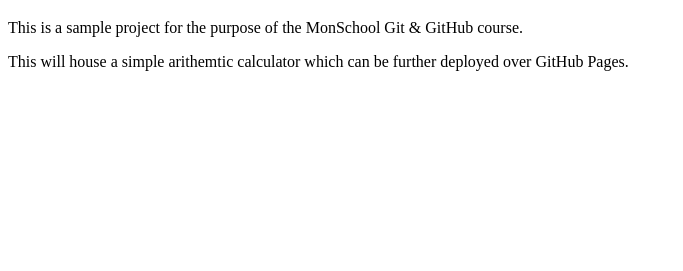
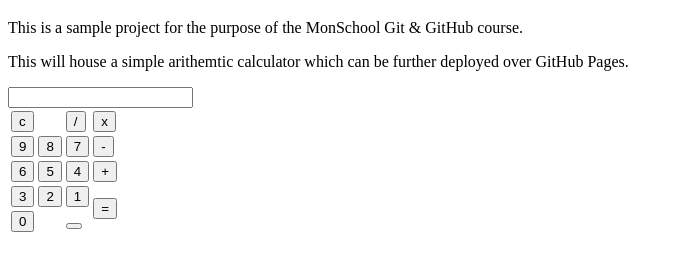
Before and after one commit to HarshCasper/monschool-calculator, a plain HTML site: page index.html in a window 1280 px wide. Shown: the part 61-332 px from the top of the page, without its empty margins (0-683 px from the left). Drawn offline with Linux system fonts and the light colour scheme.

Commit message:
add HTML for the calculator page

```diff
--- a/index.html
+++ b/index.html
@@ -13,5 +13,43 @@
   <p>
      This will house a simple arithemtic calculator which can be further deployed over GitHub Pages.
   </p>
+  <div class="container">
+    <div class="calc">
+        <input type="text" name="input" id="input">
+        <div class="keys">
+        <table>
+            <tr>
+               <td colspan="2"><button onclick="c()" class="row">c</button></td>
+               <td><button onclick="fun('/')">/</button></td>
+               <td><button onclick="fun('*')">x</button></td>
+            </tr>
+            <tr>
+                <td><button onclick="fun(9)">9</button></td>
+                <td><button onclick="fun(8)">8</button></td>
+                <td><button onclick="fun(7)">7</button></td>
+                <td><button onclick="fun('-')">-</button></td>
+             </tr>
+             <tr>
+                <td><button onclick="fun(6)">6</button></td>
+                <td><button onclick="fun(5)">5</button></td>
+                <td><button onclick="fun(4)">4</button></td>
+                <td><button onclick="fun('+')">+</button></td>
+             </tr>
+             <tr>
+                <td><button onclick="fun(3)">3</button></th>
+                <td><button onclick="fun(2)">2</button></th>
+                <td><button onclick="fun(1)">1</button></td>
+               <td rowspan="2"><button  onclick="func()" class="col">=</button></td>
+            </tr>
+             <tr>
+               <td colspan="2"><button onclick="fun(0)" class="row">0</button></td>
+                <td><button onclick="fun('.')">
+                <div class="point"></div>
+                </button></td>
+             </tr>
+        </table>
+    </div>
+    </div>
+</div>
 </body>
 </html>
```
